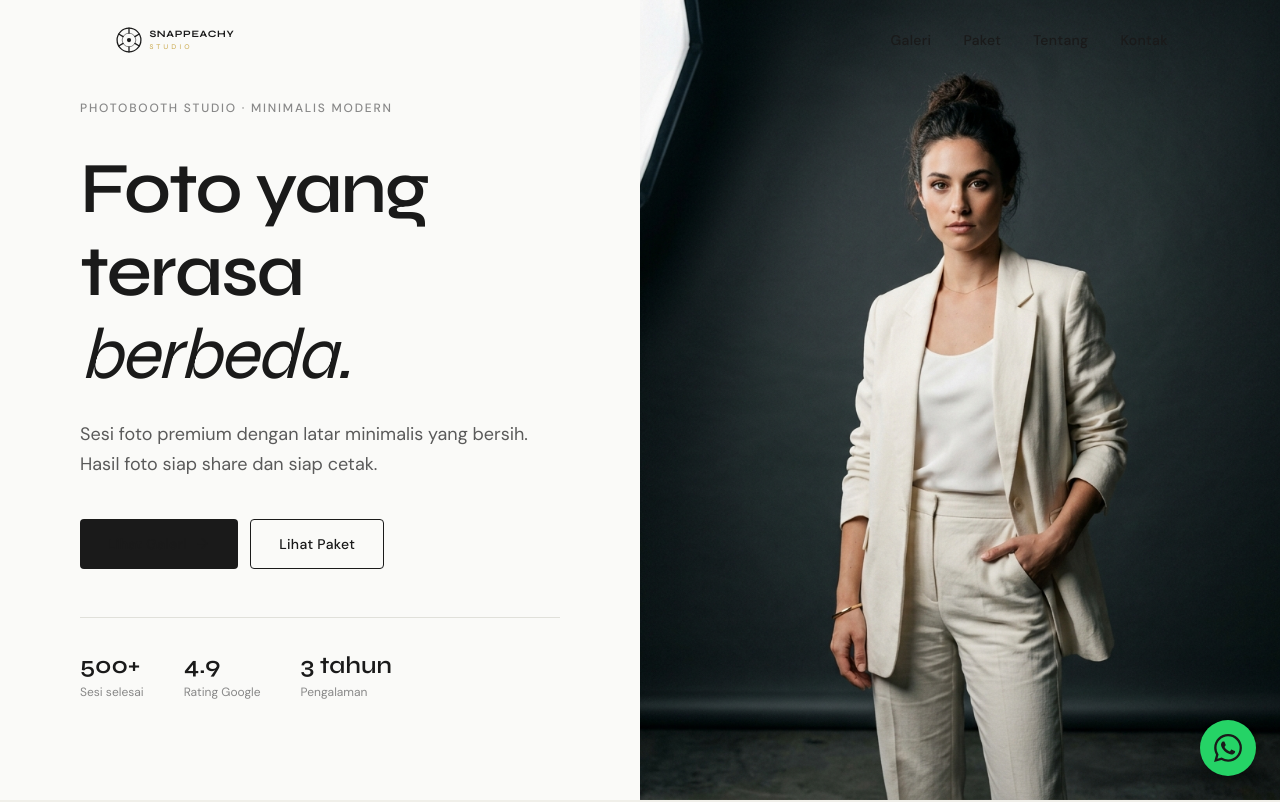
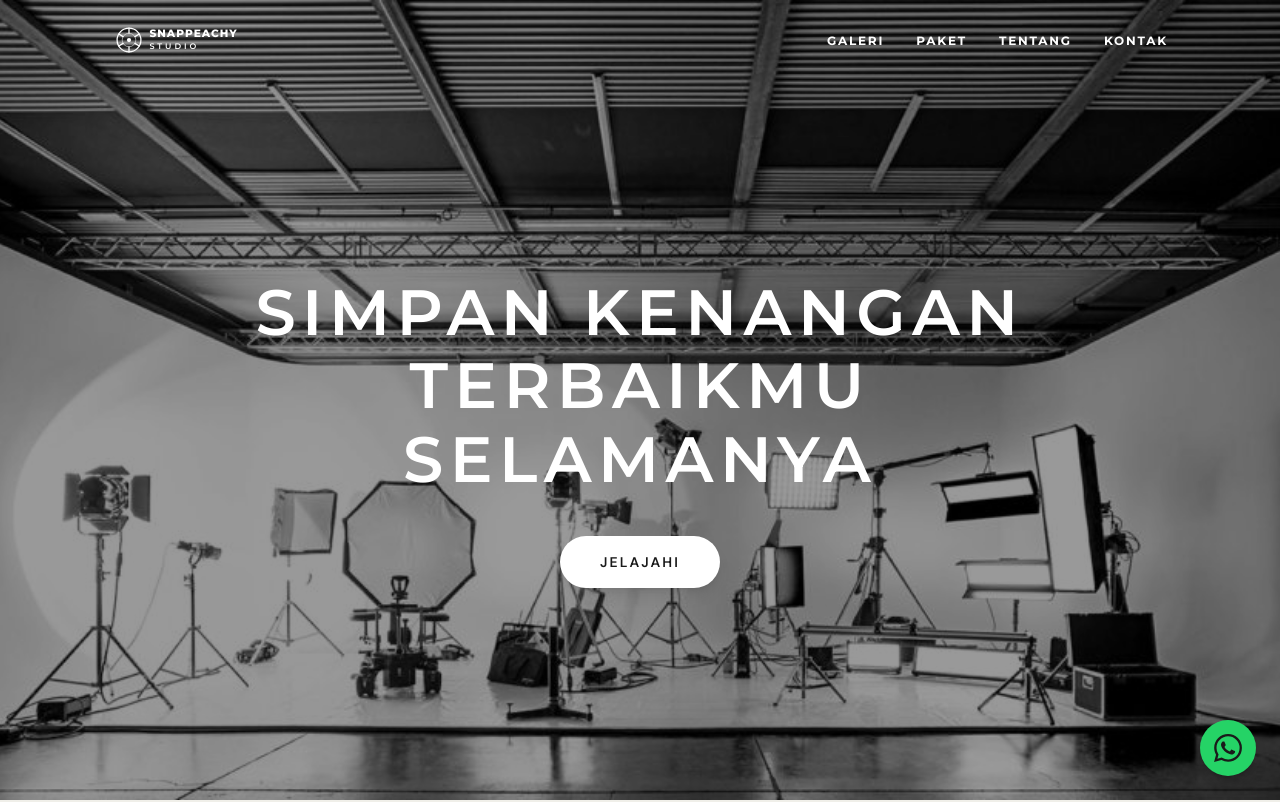
Before and after one commit to KennNivexx/snapp.frame, a Next.js app: page / in a window 1280 px wide. Shown: the top 802 px of the page. Built offline with nearby package versions, Linux system fonts and the light colour scheme.

Commit message:
UI/UX Revamp: Hero section styling, mobile responsive layout for gallery & packages, updated footer, and realistic testimonials

```diff
--- a/app/layout.tsx
+++ b/app/layout.tsx
@@ -1,7 +1,7 @@
 // app/layout.tsx — Root layout dengan font, metadata, navbar, footer, WA button
 
 import type { Metadata } from "next";
-import { Syne, DM_Sans } from "next/font/google";
+import { Syne, DM_Sans, Montserrat } from "next/font/google";
 import "./globals.css";
 import { site } from "@/data/site";
 import { Navbar } from "@/components/layout/navbar";
@@ -21,6 +21,13 @@ const dmSans = DM_Sans({
   subsets: ["latin"],
   weight: ["400", "500", "600"],
   variable: "--font-dm-sans",
+  display: "swap",
+});
+
+const montserrat = Montserrat({
+  subsets: ["latin"],
+  weight: ["400", "500", "600", "700", "800", "900"],
+  variable: "--font-montserrat",
   display: "swap",
 });
 
@@ -67,7 +74,7 @@ export default function RootLayout({
   children: React.ReactNode;
 }>) {
   return (
-    <html lang="id" className={`${syne.variable} ${dmSans.variable}`}>
+    <html lang="id" className={`${syne.variable} ${dmSans.variable} ${montserrat.variable}`}>
       <body className="bg-[#FAFAF8] text-[#1A1A1A] font-[family-name:var(--font-dm-sans)] antialiased">
         {/* Global Navbar */}
         <Navbar />
--- a/components/gallery/gallery-grid.tsx
+++ b/components/gallery/gallery-grid.tsx
@@ -44,7 +44,7 @@ function PhotoCard({
       animate={{ opacity: 1, scale: 1 }}
       exit={{ opacity: 0, scale: 0.94 }}
       transition={{ duration: 0.35, ease: [0.22, 1, 0.36, 1] as [number, number, number, number] }}
-      className="relative overflow-hidden rounded-xl cursor-pointer group break-inside-avoid mb-4"
+      className="relative overflow-hidden rounded-xl cursor-pointer group break-inside-avoid mb-3 md:mb-4"
       style={{ aspectRatio: isPortrait ? "3/4" : "4/3" }}
       onMouseEnter={() => setHovered(true)}
       onMouseLeave={() => setHovered(false)}
@@ -179,7 +179,7 @@ export function GalleryGrid({ photos }: GalleryGridProps) {
             initial={{ opacity: 0 }}
             animate={{ opacity: 1 }}
             transition={{ duration: 0.2 }}
-            className="columns-1 sm:columns-2 lg:columns-3 xl:columns-4 gap-4"
+            className="columns-2 sm:columns-2 lg:columns-3 xl:columns-4 gap-3 md:gap-4"
           >
             {filtered.map((photo, i) => (
               <PhotoCard
--- a/components/home/gallery-preview.tsx
+++ b/components/home/gallery-preview.tsx
@@ -64,7 +64,7 @@ function PhotoCard({ photo, index, onOpen }: PhotoCardProps) {
       style={{
         aspectRatio: isPortrait ? "3/4" : "4/3",
         breakInside: "avoid",
-        marginBottom: "16px",
+        marginBottom: "12px",
         display: "inline-block",
         width: "100%",
       }}
@@ -186,7 +186,7 @@ export function GalleryPreview() {
         {/* ── Masonry Grid (CSS columns) ── */}
         {featuredPhotos.length > 0 ? (
           <motion.div
-            className="columns-1 sm:columns-2 lg:columns-3 gap-4"
+            className="columns-2 sm:columns-2 lg:columns-3 xl:columns-4 gap-3 md:gap-4"
             variants={sectionVariants}
             initial="hidden"
             whileInView="visible"
--- a/components/home/hero-section.tsx
+++ b/components/home/hero-section.tsx
@@ -1,155 +1,87 @@
 "use client";
 
 // components/home/hero-section.tsx
-// Hero editorial 2-kolom — teks kiri, foto kanan
-// Fase B: warm minimal, tanpa dark background, tanpa gold glow, tanpa grid lines
+// Full-screen background image with centered text and button
 
 import Link from "next/link";
 import Image from "next/image";
 import { motion } from "framer-motion";
-import { ArrowRight } from "lucide-react";
 import { photos } from "@/data/photos";
-import { site } from "@/data/site";
-import { btn } from "@/lib/button-classes";
 
 /* ─── Animation Variants ────────────────────────────────── */
 
 const containerVariants = {
   hidden: {},
-  visible: { transition: { staggerChildren: 0.12, delayChildren: 0.15 } },
+  visible: { transition: { staggerChildren: 0.15, delayChildren: 0.2 } },
 };
 
 const fadeUpVariants = {
-  hidden: { opacity: 0, y: 28 },
+  hidden: { opacity: 0, y: 30 },
   visible: {
     opacity: 1, y: 0,
-    transition: { duration: 0.6, ease: [0.22, 1, 0.36, 1] as [number, number, number, number] },
+    transition: { duration: 0.8, ease: [0.22, 1, 0.36, 1] as [number, number, number, number] },
   },
 };
 
 /* ─── Component ─────────────────────────────────────────── */
 
 export function HeroSection() {
-  const heroPhoto = photos.find((p) => p.isHero);
+  // Use the hero photo, or fallback to the first photo if not found
+  const heroPhoto = photos.find((p) => p.isHero) || photos[0];
 
   return (
     <section
       id="hero"
-      className="relative min-h-svh overflow-hidden"
+      className="relative min-h-svh flex flex-col items-center justify-center overflow-hidden"
       aria-label="Hero — Snappeachy Studio"
     >
-      {/* Layout: teks kiri + foto kanan (editorial 2-kolom) */}
-      <div className="grid grid-cols-1 lg:grid-cols-2 min-h-svh">
+      {/* Background Image */}
+      <div className="absolute inset-0 z-0">
+        {heroPhoto ? (
+          <>
+            <Image
+              src={heroPhoto.src}
+              alt={heroPhoto.alt || "Studio Background"}
+              fill
+              priority
+              className="object-cover object-center"
+              sizes="100vw"
+              quality={90}
+            />
+            {/* Dark overlay for text readability */}
+            <div className="absolute inset-0 bg-black/40" />
+          </>
+        ) : (
+          <div className="absolute inset-0 bg-[#1A1A1A]" />
+        )}
+      </div>
 
-        {/* ── Kolom Kiri: Teks ── */}
-        <div className="flex flex-col justify-center px-6 sm:px-10 lg:px-16 xl:px-20
-                        pt-28 pb-16 lg:pt-0 lg:pb-0 bg-[#FAFAF8] relative z-10">
+      {/* Content */}
       <motion.div
-            className="max-w-lg"
+        className="relative z-10 flex flex-col items-center justify-center px-6 sm:px-10 text-center mt-16 w-full max-w-5xl"
         variants={containerVariants}
         initial="hidden"
         animate="visible"
       >
-            {/* Label kecil — sederhana, tanpa garis gold */}
-            <motion.p
-              variants={fadeUpVariants}
-              className="text-xs font-medium tracking-[0.15em] text-[#888888]
-                         uppercase mb-8"
-            >
-              Photobooth Studio · Minimalis Modern
-            </motion.p>
-
-            {/* Heading — tanpa WebkitTextStroke, tanpa span gold */}
         <motion.h1
           variants={fadeUpVariants}
-              className="text-5xl sm:text-6xl lg:text-6xl xl:text-7xl font-semibold
-                         leading-[1.05] tracking-tight text-[#1A1A1A] mb-6"
-              style={{ fontFamily: "var(--font-syne)" }}
+          className="text-3xl sm:text-4xl md:text-5xl lg:text-[4rem] font-bold text-white mb-10 tracking-[0.1em] leading-[1.3] uppercase"
+          style={{ fontFamily: "var(--font-montserrat)" }}
         >
-              Foto yang
+          Simpan Kenangan
           <br />
-              terasa{" "}
-              <em className="font-normal not-italic" style={{ fontStyle: "italic" }}>
-                berbeda.
-              </em>
+          Terbaikmu Selamanya
         </motion.h1>
 
-            {/* Sub-heading */}
-            <motion.p
-              variants={fadeUpVariants}
-              className="text-[#5A5A5A] text-base lg:text-lg leading-relaxed mb-10"
-            >
-              {site.heroDescription ?? site.description}
-            </motion.p>
-
-            {/* CTA Buttons */}
-            <motion.div
-              variants={fadeUpVariants}
-              className="flex flex-col sm:flex-row gap-3"
-            >
-              {/* Primer: ke galeri */}
-              <Link
-                href="/gallery"
-                className={`group ${btn.primary}`}
-              >
-                Lihat Galeri
-                <ArrowRight size={15}
-                  className="transition-transform duration-200 group-hover:translate-x-1" />
-              </Link>
-
-              {/* Sekunder: ke halaman paket */}
+        <motion.div variants={fadeUpVariants}>
           <Link
             href="/packages"
-                className={btn.secondary}
+            className="inline-flex items-center justify-center px-10 py-4 text-sm font-bold tracking-[0.15em] uppercase transition-all duration-300 rounded-full bg-white text-black hover:bg-white/90 hover:scale-105 shadow-lg"
           >
-                Lihat Paket
+            Jelajahi
           </Link>
         </motion.div>
-
-            {/* Stats — tanpa gold, near-black */}
-            <motion.div
-              variants={fadeUpVariants}
-              className="mt-12 pt-8 border-t border-[#E0E0DA]
-                         flex items-center gap-8 sm:gap-10"
-            >
-              {[
-                { value: site.stats.sessions, label: "Sesi selesai" },
-                { value: site.stats.rating, label: "Rating Google" },
-                { value: site.stats.yearsActive + " tahun", label: "Pengalaman" },
-              ].map((stat) => (
-                <div key={stat.label} className="flex flex-col gap-0.5">
-                  <span
-                    className="text-2xl font-semibold text-[#1A1A1A]"
-                    style={{ fontFamily: "var(--font-syne)" }}
-                  >
-                    {stat.value}
-                  </span>
-                  <span className="text-xs text-[#888888]">{stat.label}</span>
-                </div>
-              ))}
       </motion.div>
-          </motion.div>
-        </div>
-
-        {/* ── Kolom Kanan: Foto ── */}
-        <div className="relative bg-[#E8E8E4] min-h-[50vw] lg:min-h-0">
-          {heroPhoto ? (
-            <Image
-              src={heroPhoto.src}
-              alt={heroPhoto.alt}
-              fill
-              priority
-              className="object-cover"
-              sizes="(max-width: 1024px) 100vw, 50vw"
-            />
-          ) : (
-            /* Placeholder jika belum ada foto hero */
-            <div className="absolute inset-0 flex items-center justify-center">
-              <p className="text-[#AAAAAA] text-sm">Foto hero belum tersedia</p>
-            </div>
-          )}
-        </div>
-      </div>
     </section>
   );
 }
--- a/components/home/packages-preview.tsx
+++ b/components/home/packages-preview.tsx
@@ -19,7 +19,7 @@ function PackageCard({ pkg }: { pkg: (typeof packages)[0] }) {
   return (
     <div
       className={[
-        "relative flex flex-col rounded-2xl border p-8 transition-all duration-200 hover:-translate-y-0.5 hover:shadow-sm group",
+        "relative flex flex-col rounded-2xl border p-4 sm:p-6 md:p-8 transition-all duration-200 hover:-translate-y-0.5 hover:shadow-sm group",
         pkg.isPopular
           ? "border-[#E0E0DA] bg-white ring-2 ring-[#1A1A1A] ring-offset-2 ring-offset-[#FAFAF8] scale-[1.02]"
           : "border-[#E0E0DA] bg-white hover:border-[#1A1A1A]/20",
@@ -42,7 +42,7 @@ function PackageCard({ pkg }: { pkg: (typeof packages)[0] }) {
         </h3>
         <div className="flex items-baseline gap-1">
           <span
-            className="text-3xl font-bold text-[#1A1A1A]"
+            className="text-2xl sm:text-4xl font-bold text-[#1A1A1A]"
             style={{ fontFamily: "var(--font-syne)" }}
           >
             {formatPrice(pkg.price)}
@@ -117,7 +117,7 @@ export function PackagesPreview() {
         </div>
 
         {/* Cards Grid */}
-        <div className="grid grid-cols-1 md:grid-cols-3 gap-6">
+        <div className="grid grid-cols-2 md:grid-cols-2 lg:grid-cols-3 gap-4 md:gap-6">
           {previewPackages.map((pkg) => (
             <PackageCard key={pkg.id} pkg={pkg} />
           ))}
--- a/components/layout/navbar.tsx
+++ b/components/layout/navbar.tsx
@@ -60,11 +60,17 @@ export function Navbar() {
     return pathname === href;
   };
 
+  // Determine if we are on a transparent navbar over a dark hero section
+  const isDarkBg = pathname === "/" && !scrolled;
+  const headerTextColor = isDarkBg ? "text-white" : "text-[#1A1A1A]";
+
   return (
     <>
       {/* ── Navbar Bar ─────────────────────────────────────── */}
-      <motion.header
-        className="fixed top-0 left-0 right-0 z-50"
+      <header className={`fixed top-0 left-0 right-0 z-50 ${headerTextColor}`}>
+        {/* Animated background overlay — terpisah dari elemen interaktif */}
+        <motion.div
+          className="absolute inset-0 pointer-events-none"
           animate={{
             backgroundColor: scrolled
               ? "rgba(250, 250, 248, 0.97)"
@@ -75,17 +81,20 @@ export function Navbar() {
               : "none",
           }}
           transition={{ duration: 0.3, ease: "easeInOut" }}
-      >
-        <nav className="max-w-[1440px] mx-auto px-6 sm:px-10 lg:px-20 xl:px-28">
+          aria-hidden="true"
+        />
+
+        {/* Nav content di atas overlay, pointer-events tetap normal */}
+        <nav className="relative max-w-[1440px] mx-auto px-6 sm:px-10 lg:px-20 xl:px-28">
           <div className="flex items-center justify-between h-16 lg:h-20">
 
             {/* ── Logo ─────────────────────────────────────── */}
             <Link
               href="/"
-              className="flex-shrink-0 focus:outline-none focus-visible:ring-2 focus-visible:ring-gold rounded"
+              className="flex-shrink-0 focus:outline-none focus-visible:ring-2 focus-visible:ring-current rounded"
               aria-label="Snappeachy Studio — Beranda"
             >
-              <Logo height={34} />
+              <Logo height={34} textColor="currentColor" />
             </Link>
 
             {/* ── Desktop Menu ─────────────────────────────── */}
@@ -96,19 +105,20 @@ export function Navbar() {
                     href={link.href}
                     role="menuitem"
                     className={[
-                      "relative text-sm font-medium tracking-wide transition-colors duration-200",
-                      "focus:outline-none focus-visible:ring-2 focus-visible:ring-[#1A1A1A] rounded-sm",
+                      "relative text-xs font-bold tracking-[0.15em] uppercase transition-colors duration-200",
+                      "focus:outline-none focus-visible:ring-2 focus-visible:ring-current rounded-sm",
+                      "font-[family-name:var(--font-montserrat)]",
                       isActive(link.href)
-                        ? "text-[#1A1A1A] border-b-2 border-[#1A1A1A] pb-0.5"
-                        : "text-[#5A5A5A] hover:text-[#1A1A1A]",
+                        ? "text-current border-b-2 border-current pb-0.5"
+                        : "text-current/70 hover:text-current",
                       "group",
                     ].join(" ")}
                   >
                     {link.label}
-                    {/* Animated underline — hitam bukan gold */}
+                    {/* Animated underline */}
                     {!isActive(link.href) && (
                       <span
-                        className="absolute -bottom-1 left-0 h-px bg-[#1A1A1A] w-0 group-hover:w-full transition-all duration-300 ease-out"
+                        className="absolute -bottom-1 left-0 h-px bg-current w-0 group-hover:w-full transition-all duration-300 ease-out"
                       />
                     )}
                   </Link>
@@ -120,7 +130,11 @@ export function Navbar() {
             <button
               id="mobile-menu-toggle"
               onClick={() => setMobileOpen((prev) => !prev)}
-              className="lg:hidden flex items-center justify-center w-10 h-10 rounded-md text-[#1A1A1A] hover:text-[#2C2C2C] hover:bg-black/5 transition-all duration-200 focus:outline-none focus-visible:ring-2 focus-visible:ring-[#1A1A1A]"
+              onTouchStart={(e) => {
+                e.preventDefault();
+                setMobileOpen((prev) => !prev);
+              }}
+              className="lg:hidden flex items-center justify-center w-10 h-10 rounded-md text-current hover:bg-current/10 transition-all duration-200 focus:outline-none focus-visible:ring-2 focus-visible:ring-current"
               aria-label={mobileOpen ? "Tutup menu" : "Buka menu"}
               aria-expanded={mobileOpen}
               aria-controls="mobile-nav"
@@ -151,7 +165,7 @@ export function Navbar() {
             </button>
           </div>
         </nav>
-      </motion.header>
+      </header>
 
       {/* ── Mobile Menu — Full-screen Overlay ──────────────── */}
       <AnimatePresence>
@@ -215,7 +229,8 @@ export function Navbar() {
                       role="menuitem"
                       onClick={() => setMobileOpen(false)}
                       className={[
-                        "flex items-center gap-3 px-4 py-3.5 rounded-lg text-base font-medium",
+                        "flex items-center gap-3 px-4 py-3.5 rounded-lg text-sm font-bold tracking-[0.1em] uppercase",
+                        "font-[family-name:var(--font-montserrat)]",
                         "transition-all duration-200 min-h-[48px]",
                         "focus:outline-none focus-visible:ring-2 focus-visible:ring-[#1A1A1A]",
                         isActive(link.href)
--- a/components/ui/logo.tsx
+++ b/components/ui/logo.tsx
@@ -20,37 +20,37 @@ export function Logo({ className = "", height = 36, textColor = "#1A1A1A" }: Log
       role="img"
     >
       {/* Camera aperture icon */}
-      <circle cx="20" cy="20" r="14" stroke="#1A1A1A" strokeWidth="1.5" />
-      <circle cx="20" cy="20" r="8" stroke="#1A1A1A" strokeWidth="1" strokeOpacity="0.6" />
+      <circle cx="20" cy="20" r="14" stroke={textColor} strokeWidth="1.5" />
+      <circle cx="20" cy="20" r="8" stroke={textColor} strokeWidth="1" strokeOpacity="0.6" />
       {/* Aperture blades */}
-      <line x1="20" y1="6" x2="20" y2="12" stroke="#1A1A1A" strokeWidth="1.5" strokeLinecap="round" />
-      <line x1="20" y1="28" x2="20" y2="34" stroke="#1A1A1A" strokeWidth="1.5" strokeLinecap="round" />
-      <line x1="7.9" y1="13" x2="13.1" y2="16" stroke="#1A1A1A" strokeWidth="1.5" strokeLinecap="round" />
-      <line x1="26.9" y1="24" x2="32.1" y2="27" stroke="#1A1A1A" strokeWidth="1.5" strokeLinecap="round" />
-      <line x1="32.1" y1="13" x2="26.9" y2="16" stroke="#1A1A1A" strokeWidth="1.5" strokeLinecap="round" />
-      <line x1="13.1" y1="24" x2="7.9" y2="27" stroke="#1A1A1A" strokeWidth="1.5" strokeLinecap="round" />
+      <line x1="20" y1="6" x2="20" y2="12" stroke={textColor} strokeWidth="1.5" strokeLinecap="round" />
+      <line x1="20" y1="28" x2="20" y2="34" stroke={textColor} strokeWidth="1.5" strokeLinecap="round" />
+      <line x1="7.9" y1="13" x2="13.1" y2="16" stroke={textColor} strokeWidth="1.5" strokeLinecap="round" />
+      <line x1="26.9" y1="24" x2="32.1" y2="27" stroke={textColor} strokeWidth="1.5" strokeLinecap="round" />
+      <line x1="32.1" y1="13" x2="26.9" y2="16" stroke={textColor} strokeWidth="1.5" strokeLinecap="round" />
+      <line x1="13.1" y1="24" x2="7.9" y2="27" stroke={textColor} strokeWidth="1.5" strokeLinecap="round" />
       {/* Center */}
-      <circle cx="20" cy="20" r="2.5" fill="#1A1A1A" />
+      <circle cx="20" cy="20" r="2.5" fill={textColor} />
 
       {/* Brand name: SNAPPEACHY using text with embedded font fallback */}
       <text
         x="44"
         y="16"
-        fontFamily="'Syne', 'Inter', system-ui, -apple-system, sans-serif"
-        fontSize="11.5"
-        fontWeight="700"
+        fontFamily="'Montserrat', 'Inter', system-ui, -apple-system, sans-serif"
+        fontSize="12.5"
+        fontWeight="800"
         fill={textColor}
-        letterSpacing="0.8"
+        letterSpacing="1.2"
       >
         SNAPPEACHY
       </text>
       <text
         x="44"
         y="30"
-        fontFamily="'Syne', 'Inter', system-ui, -apple-system, sans-serif"
-        fontSize="8.5"
-        fontWeight="400"
-        fill="#C9A84C"
+        fontFamily="'Montserrat', 'Inter', system-ui, -apple-system, sans-serif"
+        fontSize="9.5"
+        fontWeight="600"
+        fill={textColor}
         letterSpacing="3.5"
       >
         STUDIO
--- a/data/photos.ts
+++ b/data/photos.ts
@@ -21,6 +21,15 @@ export type Photo = {
 
 export const photos: Photo[] = [
   {
+    id: "photo-hero-new",
+    src: "/photos/studio-bg.jpg",
+    alt: "Latar belakang foto studio hitam putih",
+    width: 1920,
+    height: 1080,
+    category: "solo",
+    isHero: true,
+  },
+  {
     id: "photo-001",
     src: "/photos/hero-001.png",
     alt: "Sesi foto solo dengan latar belakang studio minimalis",
@@ -28,7 +37,6 @@ export const photos: Photo[] = [
     height: 1600,
     category: "solo",
     isFeatured: true,
-    isHero: true,
     sortOrder: 1,
   },
   {
```
Also changed, not shown: app/packages/page.tsx (+20 -9 lines), components/home/testimonials-section.tsx (+8 -3 lines), components/layout/footer.tsx (+8 -8 lines), data/testimonials.ts (+31 -7 lines), public/photos/studio-bg.jpg (added). Lines whose indentation alone changed are shown as unchanged.
